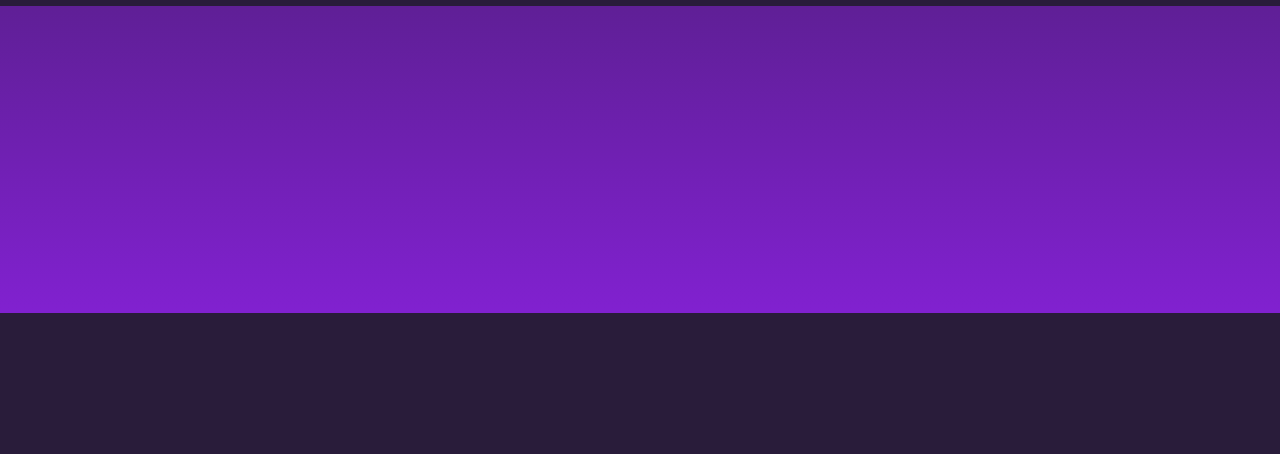
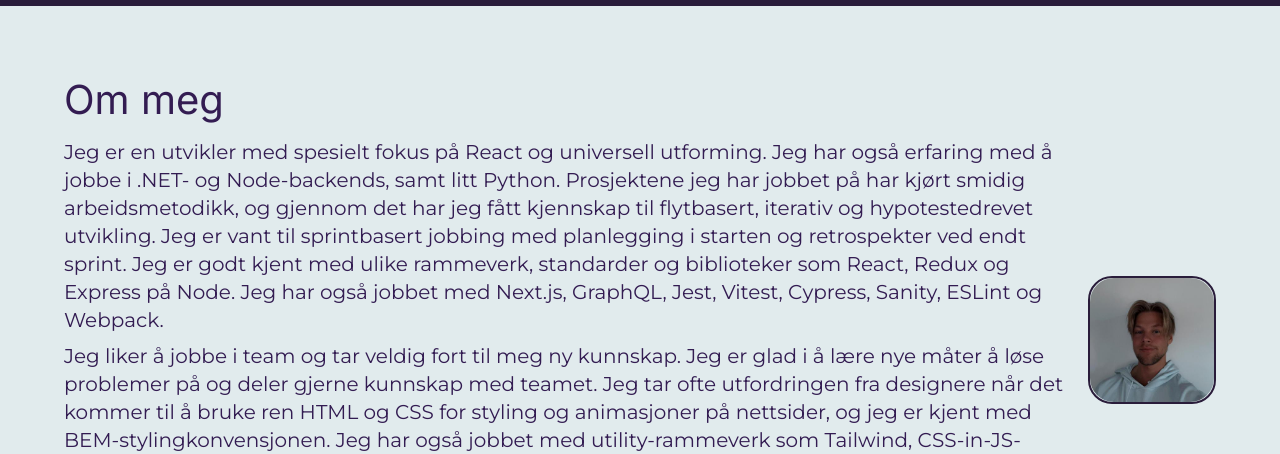
Before and after one commit to TrymVei/Portfolio, a Next.js app: page / in a window 1280 px wide. Shown: the part 487-941 px from the top of the page. Before the commit the page ends 800 px from the top, so only its background shows below. Built offline with nearby package versions, Linux system fonts and the light colour scheme.

Commit message:
feat(about): added about atom

```diff
--- a/src/app/components/atoms/about.tsx
+++ b/src/app/components/atoms/about.tsx
@@ -1,37 +1,51 @@
+import Image from "next/image";
 import React from "react";
 
 export default function About() {
   return (
-    <div>
-      <h1>Trym Veiby</h1>
+    <div className="bg-LightGrayishCyan p-16 flex justify-between items-center">
+      <div className="max-w-5xl [&>p]:text-russianViolet [&>p]:my-2 [&>p]:text-xl">
+        <h2 id="about" className="text-russianViolet">
+          Om meg
+        </h2>
         <p>
-        Jeg er en utvikler med spesielt fokus på React og universell utforming.
-        Jeg har også erfaring med å jobbe i .NET- og Node-backends, samt litt
-        Python. Prosjektene jeg har jobbet på har kjørt smidig arbeidsmetodikk,
-        og gjennom det har jeg fått kjennskap til flytbasert, iterativ og
-        hypotestedrevet utvikling. Jeg er vant til sprintbasert jobbing med
-        planlegging i starten og retrospekter ved endt sprint. Jeg er godt kjent
-        med ulike rammeverk, standarder og biblioteker som React, Redux og
-        Express på Node. Jeg har også jobbet med Next.js, GraphQL, Jest, Vitest,
-        Cypress, Sanity, ESLint og Webpack.
+          Jeg er en utvikler med spesielt fokus på React og universell
+          utforming. Jeg har også erfaring med å jobbe i .NET- og Node-backends,
+          samt litt Python. Prosjektene jeg har jobbet på har kjørt smidig
+          arbeidsmetodikk, og gjennom det har jeg fått kjennskap til flytbasert,
+          iterativ og hypotestedrevet utvikling. Jeg er vant til sprintbasert
+          jobbing med planlegging i starten og retrospekter ved endt sprint. Jeg
+          er godt kjent med ulike rammeverk, standarder og biblioteker som
+          React, Redux og Express på Node. Jeg har også jobbet med Next.js,
+          GraphQL, Jest, Vitest, Cypress, Sanity, ESLint og Webpack.
         </p>
         <p>
-        Jeg liker å jobbe i team og tar veldig fort til meg ny kunnskap. Jeg er
-        glad i å lære nye måter å løse problemer på og deler gjerne kunnskap med
-        teamet. Jeg tar ofte utfordringen fra designere når det kommer til å
-        bruke ren HTML og CSS for styling og animasjoner på nettsider, og jeg er
-        kjent med BEM-stylingkonvensjonen. Jeg har også jobbet med
-        utility-rammeverk som Tailwind, CSS-in-JS-rammeverk som Styled
-        Components, og komponentbiblioteker som Chakra UI og Bootstrap.
+          Jeg liker å jobbe i team og tar veldig fort til meg ny kunnskap. Jeg
+          er glad i å lære nye måter å løse problemer på og deler gjerne
+          kunnskap med teamet. Jeg tar ofte utfordringen fra designere når det
+          kommer til å bruke ren HTML og CSS for styling og animasjoner på
+          nettsider, og jeg er kjent med BEM-stylingkonvensjonen. Jeg har også
+          jobbet med utility-rammeverk som Tailwind, CSS-in-JS-rammeverk som
+          Styled Components, og komponentbiblioteker som Chakra UI og Bootstrap.
         </p>
         <p>
-        I et utviklingsteam vil jeg bidra som en produktiv og engasjert utvikler
-        med to års erfaring. Jeg liker å bli utfordret og trives godt med å
-        debugge. Jeg sitter til problemet er løst fordi jeg trives med gleden
-        man får etter å ha løst et vanskelig problem. Denne egenskapen gjør også
-        at jeg kan skape verdi raskt, som kan bli faktorisert og optimalisert
-        ved behov.
+          I et utviklingsteam vil jeg bidra som en produktiv og engasjert
+          utvikler med to års erfaring. Jeg liker å bli utfordret og trives godt
+          med å debugge. Jeg sitter til problemet er løst fordi jeg trives med
+          gleden man får etter å ha løst et vanskelig problem. Denne egenskapen
+          gjør også at jeg kan skape verdi raskt, som kan bli faktorisert og
+          optimalisert ved behov.
         </p>
+      </div>
+      <div className="border-2 border-darkPurple rounded-3xl">
+        <Image
+          className="rounded-3xl"
+          src="/img/trym.png"
+          alt="Image of Trym"
+          width={400}
+          height={400}
+        />
+      </div>
     </div>
   );
 }
--- a/src/app/page.tsx
+++ b/src/app/page.tsx
@@ -1,3 +1,4 @@
+import About from "./components/atoms/about";
 import Experience from "./components/atoms/experience";
 import Hero from "./components/atoms/hero";
 
@@ -6,6 +7,7 @@ const Home = () => {
     <main>
       <Hero />
       <Experience />
+      <About />
     </main>
   );
 };
--- a/src/app/styles/globals.css
+++ b/src/app/styles/globals.css
@@ -40,9 +40,7 @@ body {
   height: 100vh;
 }
 
-p,
 h1,
-h2,
 h3,
 h4,
 h5,
@@ -53,6 +51,11 @@ h6 {
 h1 {
   color: var(--languid-lavender);
   font-size: 3rem;
+}
+
+h2 {
+  color: var(--dark-violet);
+  font-size: 2.5rem;
 }
 
 p {
--- a/tailwind.config.ts
+++ b/tailwind.config.ts
@@ -12,7 +12,8 @@ const config: Config = {
       darkPurple: "#291C3A",
       russianViolet: "#331C52",
       darkViolet: "#8121d0",
-      languidLavender: "#dccfed",
+      languidLavender: "#DCCFED",
+      LightGrayishCyan: "#E1EBED",
     },
     extend: {
       backgroundImage: {
```
Also changed, not shown: public/img/trym.png (added). Lines whose indentation alone changed are shown as unchanged.
